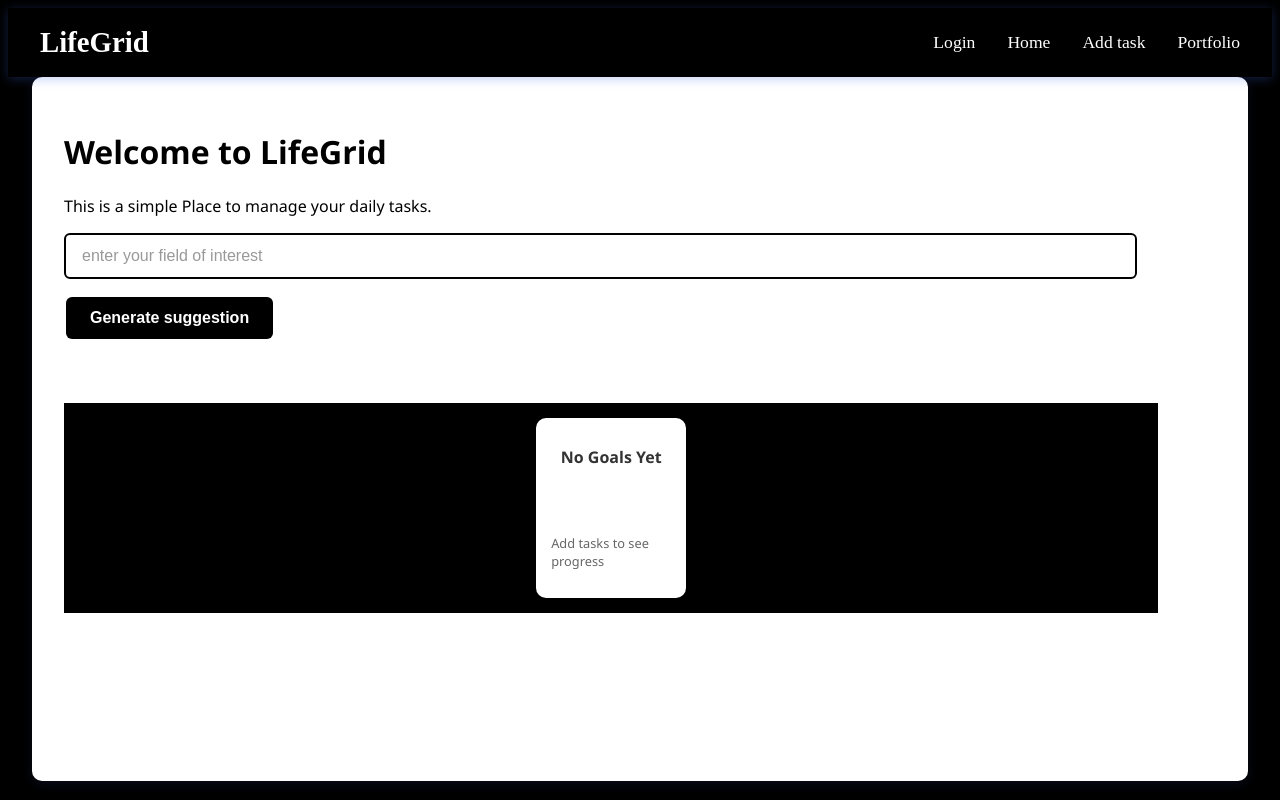
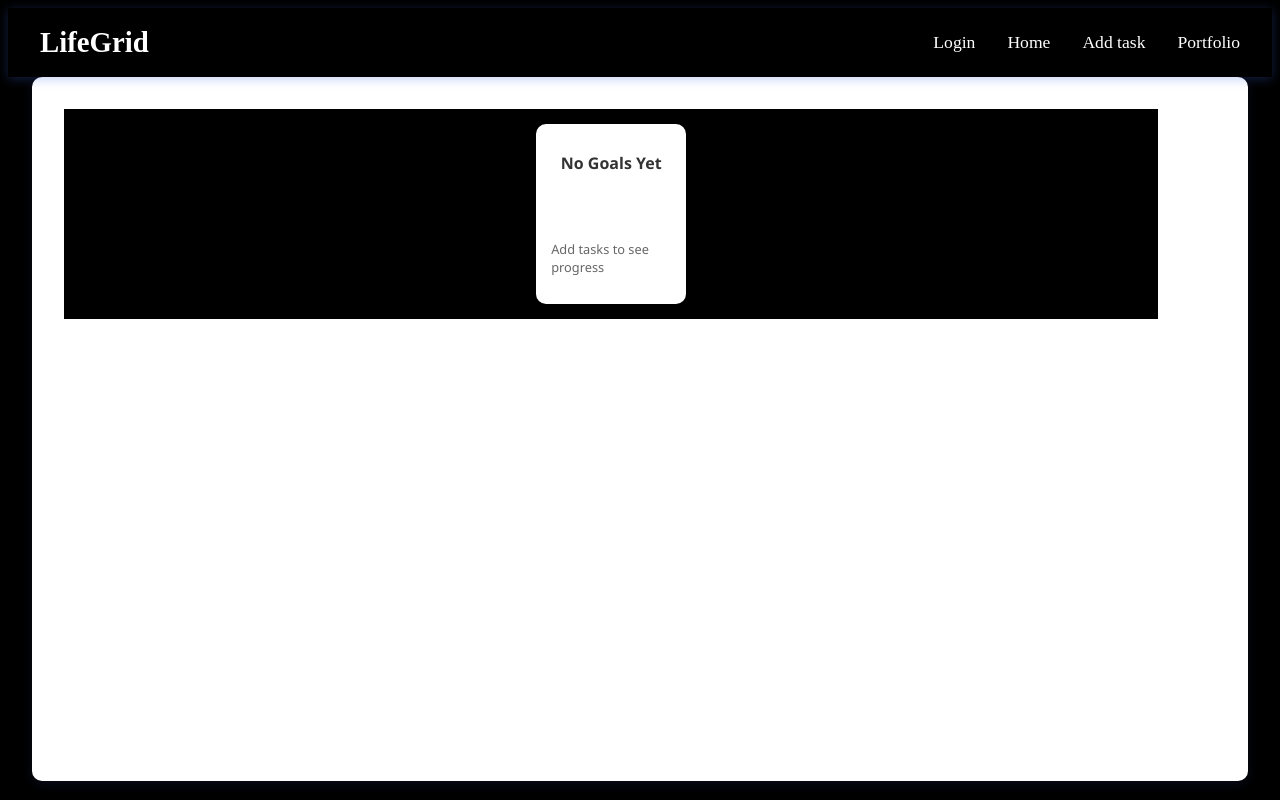
Before and after one commit to Anuj192006/LifeGrid, a React (Vite) app: page /home in a window 1280 px wide. Built offline with nearby package versions, Linux system fonts and the light colour scheme.

Commit message:
goal name added

```diff
--- a/src/Components/Home/Home.jsx
+++ b/src/Components/Home/Home.jsx
@@ -9,6 +9,11 @@ const Home = () => {
 
     const userData = JSON.parse(localStorage.getItem('user')) || {};
     const completionPercentages = userData.todos?.map(goal => goal.completionPercentage) || [];
+
+    const goalData = userData.todos?.map(goal => ({
+        name: goal.goalName,
+        percentage: goal.completionPercentage
+    })) || [];
 
     const PieChart = ({ percentage, size = 60 }) => {
         const radius = size / 2 - 5;
@@ -88,37 +93,17 @@ const Home = () => {
     return (
         <>
         <Navbar/>
-
-
         <div className="container">
-                <h1>Welcome to LifeGrid</h1>
-                <p>This is a simple Place to manage your daily tasks.</p>
-
-                <div className="box">
-                    <input
-                        type="text"
-                        placeholder='enter your field of interest'
-                        onChange={(e) => setsuggestion(e.target.value)}
-                    />
-                    <button onClick={generateTasks} disabled={loading}>
-                        {loading ? 'Loading...' : 'Generate suggestion'}
-                    </button>
-                    <ul className='list'>
-                        {tasks.map((t, i) => (
-                            <li className="sgst" style={{listStyle:"none"}} key={i}>{t.task}</li>
-                        ))}
-                    </ul>
-            </div>
 
             <div className="taskbar">
-                    {completionPercentages.length > 0 ? (
-                        completionPercentages.map((percent, index) => (
+                {goalData.length > 0 ? (
+                    goalData.map((goal, index) => (
                         <div className="card" key={index}>
-                                <h2>Goal {index + 1}</h2>
+                            <h2>{goal.name}</h2>
                             <div style={{ display: 'flex', justifyContent: 'center' }}>
-                                    <PieChart percentage={percent} />
+                                <PieChart percentage={goal.percentage} />
                             </div>
-                                <p>Completed: {percent}%</p>
+                            <p>Completed: {goal.percentage}%</p>
                         </div>
                     ))
                 ) : (
@@ -128,8 +113,6 @@ const Home = () => {
                     </div>
                 )}
             </div>
-
-
         </div>
     </>
     );
```
Lines whose indentation alone changed are shown as unchanged.
